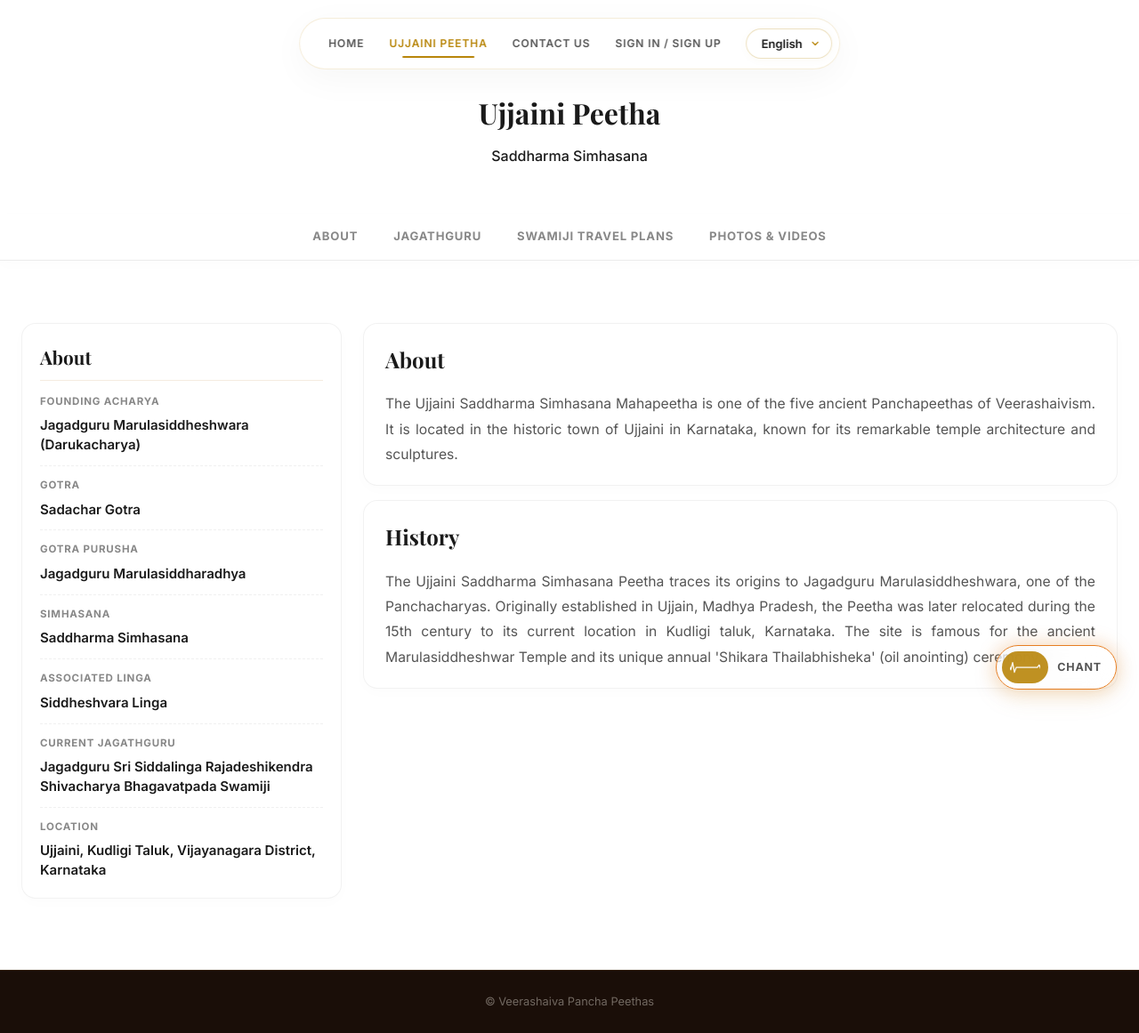
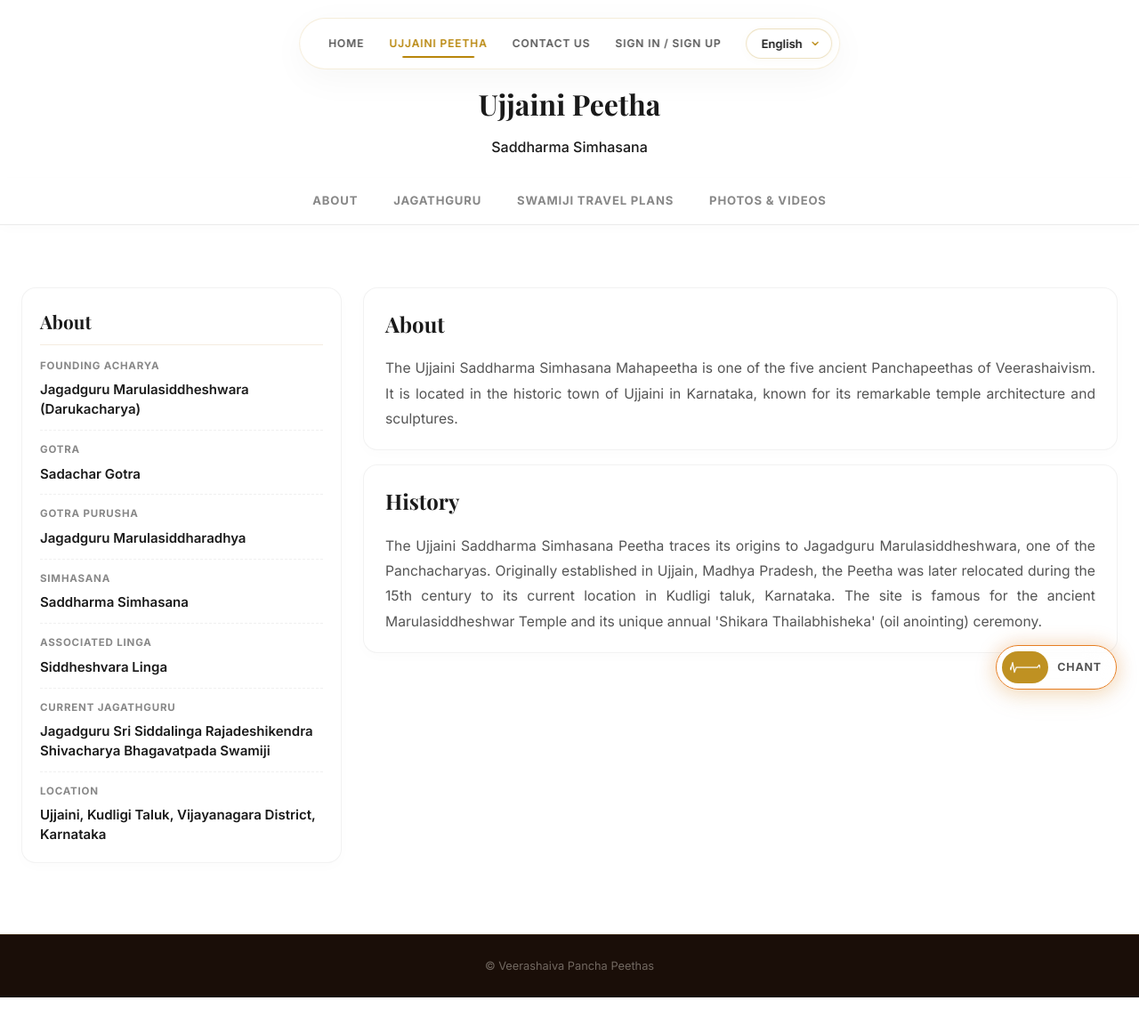
Before and after one commit to Gurucharan-G/panchapeeta, a Django app: page /peetha/ujjaini/ in a window 1280 px wide. Shown: the whole page at 89% size. After the commit the page ends 1121 px from the top, so only its background shows below. Run offline with Django 5.2, Linux system fonts and the light colour scheme; data comes from the database, SQL or seed files in the repository; some libraries are stand-ins or nearby versions; some web fonts are replaced.

Commit message:
Tighten spacing between Peetha subtitle and local sub-navbar: reduce bottom hero padding and remove paragraph margin

```diff
--- a/peethas/static/css/styles.css
+++ b/peethas/static/css/styles.css
@@ -809,7 +809,7 @@ img {
 
 .detail-hero {
     background: linear-gradient(135deg, color-mix(in srgb, var(--peetha-color) 8%, white), var(--bg-light));
-    padding: 100px 0 50px;
+    padding: 90px 0 20px;
     border-bottom: 3px solid var(--peetha-color);
     position: relative;
 }
@@ -847,6 +847,7 @@ img {
     font-size: 1rem;
     color: var(--peetha-color);
     font-weight: 500;
+    margin-bottom: 0;
 }
 
 
--- a/peethas/templates/peethas/index.html
+++ b/peethas/templates/peethas/index.html
@@ -10,7 +10,7 @@
     <link rel="preconnect" href="https://fonts.googleapis.com">
     <link rel="preconnect" href="https://fonts.gstatic.com" crossorigin>
     <link href="https://fonts.googleapis.com/css2?family=Playfair+Display:ital,wght@0,400..900;1,400..900&family=Inter:wght@300;400;500;600;700&display=swap" rel="stylesheet">
-    <link rel="stylesheet" href="{% static 'css/styles.css' %}?v=2.7">
+    <link rel="stylesheet" href="{% static 'css/styles.css' %}?v=2.8">
     <style>
         /* User dropdown base styling */
         .nav-profile-dropdown {
```
